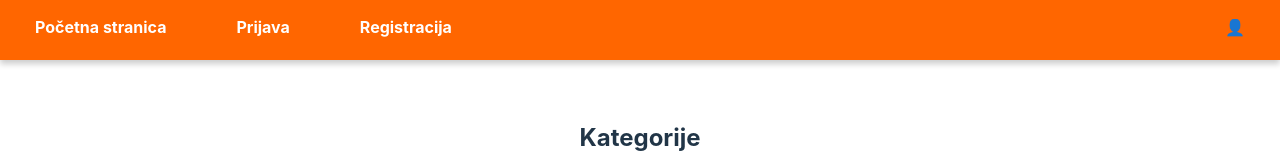
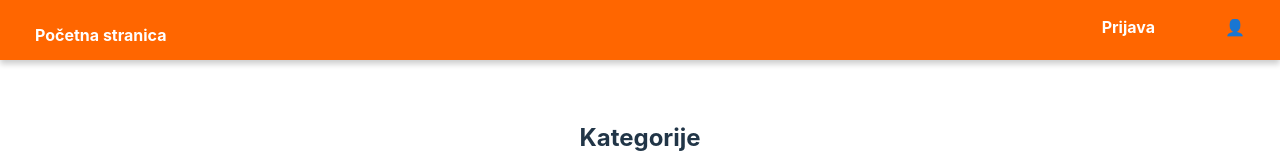
Before and after one commit to tomislavandro/UPI_2425_UPIjmose, a React (Vite) app in the folder frontend/: page / in a window 1280 px wide. Shown: the top 160 px of the page. Built offline with nearby package versions, Linux system fonts and the light colour scheme; no server answers.

Commit message:
promjena navbar.jsx

```diff
--- a/frontend/src/components/Navbar.jsx
+++ b/frontend/src/components/Navbar.jsx
@@ -6,14 +6,10 @@ const Navbar = () => {
     return (
         <nav className="navbar">
             <div className="navbar-content">
-                <div className="navbar-left">
-                    <Link to="/" className="navbar-item">Početna stranica</Link>
+                <Link to="/" className="navbar-item">Početna stranica</Link>
+                <div className="navbar-right">
                     <Link to="/login" className="navbar-item">Prijava</Link>
-                    <Link to="/register" className="navbar-item">Registracija</Link>
-                </div>
-                <div className="navbar-right">
-
-                    <Link to="/profile" className="navbar-item profile-icon">👤</Link>
+                    <Link to="/profile" className="navbar-item">👤</Link>
                 </div>
             </div>
         </nav>
```
